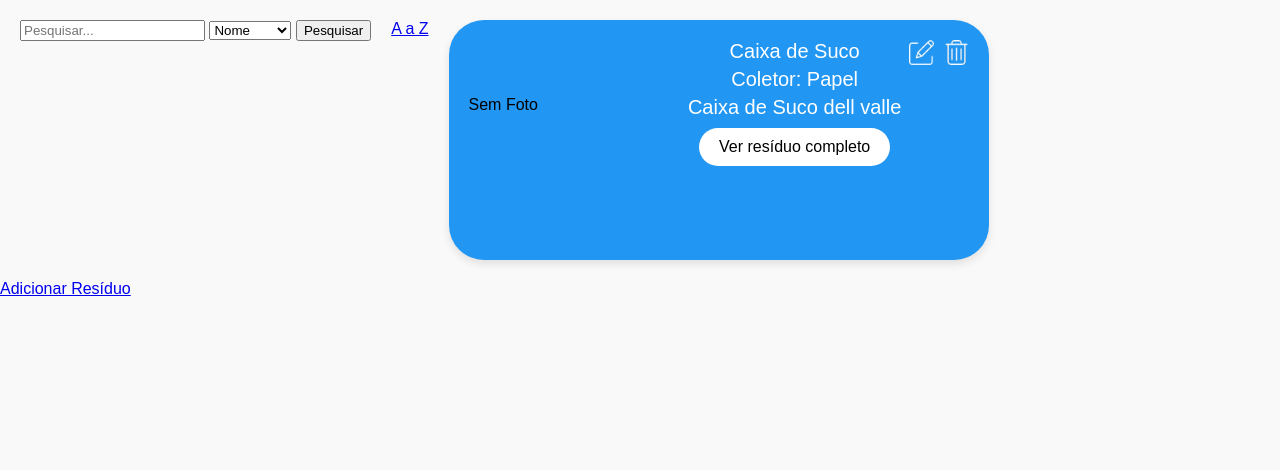
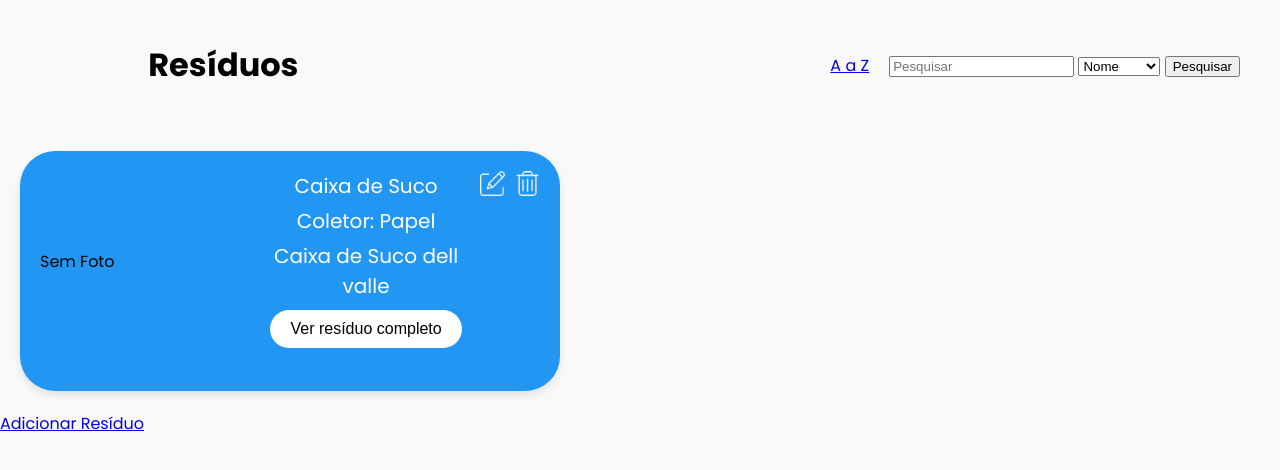
Before and after one commit to Enzolagap/trabalhoEquipe3, a PHP site: page /trabalhoEquipe3-main/ in a window 1280 px wide. Shown: the top 470 px of the page. Run offline with PHP 8.4, Linux system fonts and the light colour scheme; data comes from the database, SQL or seed files in the repository; data that the repository does not hold is empty.

Commit message:
Começo da Navbar

```diff
--- a/index.php
+++ b/index.php
@@ -62,23 +62,38 @@ function getCardColor($coletor) {
 </head>
 <body>
 
-<div class="container">
+<!-- Container para exibir o cabeçalho -->
+<div class="container-header">
 
-    <!-- Formulário de pesquisa -->
-    <form action="" method="post">
-        <input type="text" name="search" placeholder="Pesquisar..." >
+</div>
+
+
+<!-- Container para exibir os filtros -->
+<div class="container-nav">
+
+    <h1>Resíduos</h1>
+
+    <div class="container-filters">
+        <!-- Link para alternar ordenação -->
+        <a href="?order=<?= $nextOrder; ?>">A a Z</a>
+
+        <!-- Formulário de pesquisa -->
+        <form action="" method="post">
+        <input type="text" name="search" placeholder="Pesquisar" >
         <select name="type" id="type">
             <option value="nome" selected>Nome</option>
             <option value="coletor">Coletor</option>
             <option value="descricao">Descrição</option>
         </select>
         <input type="submit" value="Pesquisar">
-    </form>
+        </form>
+    </div>
 
-    <!-- Link para alternar ordenação -->
-    <div>
-        <a href="?order=<?= $nextOrder; ?>">A a Z</a>
-    </div>
+</div>
+
+
+<!-- Container para exibir os resíduos -->
+<div class="container-cards">
 
     <!-- Exibe os resíduos como cartões -->
     <?php
@@ -106,7 +121,11 @@ function getCardColor($coletor) {
 
 </div>
 
-<a href="formCad.php">Adicionar Resíduo</a>
+<footer>
+
+    <a href="formCad.php">Adicionar Resíduo</a>
+
+</footer>
 
 </body>
 </html>
--- a/style.css
+++ b/style.css
@@ -1,12 +1,37 @@
+@import url('https://fonts.googleapis.com/css2?family=Poppins:ital,wght@0,100;0,200;0,300;0,400;0,500;0,600;0,700;0,800;0,900;1,100;1,200;1,300;1,400;1,500;1,600;1,700;1,800;1,900&display=swap');
+
 /* Estilo geral */
 body {
-    font-family: Arial, sans-serif;
+    font-family: Poppins, sans-serif;
     background-color: #f9f9f9;
     margin: 0;
     padding: 0;
 }
 
-.container {
+/* Estilo da barra de navegação */
+.container-nav {
+    display: grid;
+    grid-template-columns: 1fr 2fr;
+    gap: 20px;
+    padding: 20px;
+}
+
+.container-nav h1{
+    text-align: center;
+}
+
+.container-filters{
+    display: flex;
+    flex-direction: row;
+    justify-content: flex-end;
+    align-items: center;
+    gap: 20px;
+    padding: 20px;
+}
+
+
+/* Estilo do conteúdo principal */
+.container-cards {
     display: flex;
     flex-wrap: wrap;
     gap: 20px;
```
